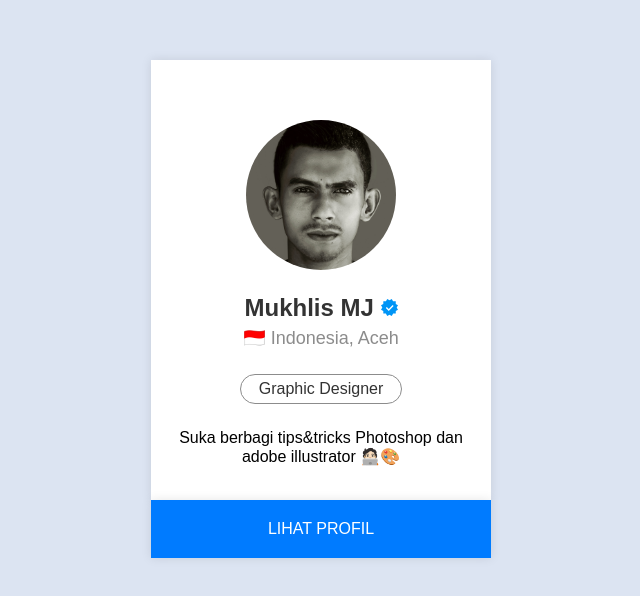
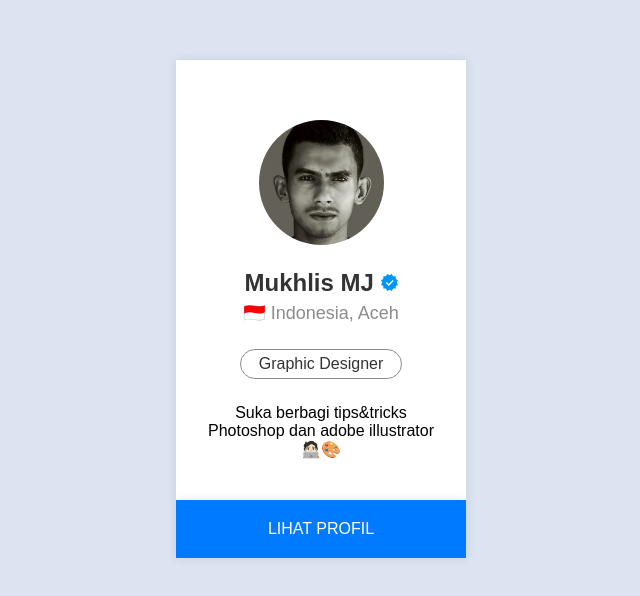
Before and after one commit to mukhlismj/profile, a plain HTML site: page index.html in a window 1280 px wide. Shown: the whole page, without its empty margins (319-959 px from the left). Drawn offline with Linux system fonts and the light colour scheme.

Commit message:
Update style.css

```diff
--- a/style.css
+++ b/style.css
@@ -26,7 +26,7 @@ header {
 
 /* Style the card container */
 .card {
-    width: 300px;
+    width: 250px;
     height: 400px;
     background-color: #fff;
     box-shadow: 0px 0px 10px rgba(0, 0, 0, 0.1);
@@ -41,7 +41,7 @@ header {
 
 /* bagian footer card */
 .footer-card {
-    width: 300px;
+    width: 250px;
     background-color: #fff;
     box-shadow: 0px 0px 10px rgba(0, 0, 0, 0.1);
     text-align: center;
@@ -54,8 +54,7 @@ header {
 
 /* Style the profile image */
 .card img {
-    width: 150px;
-    height: 150px;
+    width: 125px;
     border-radius: 50%;
 margin-top: 40px;
     margin-bottom: 20px;
```
